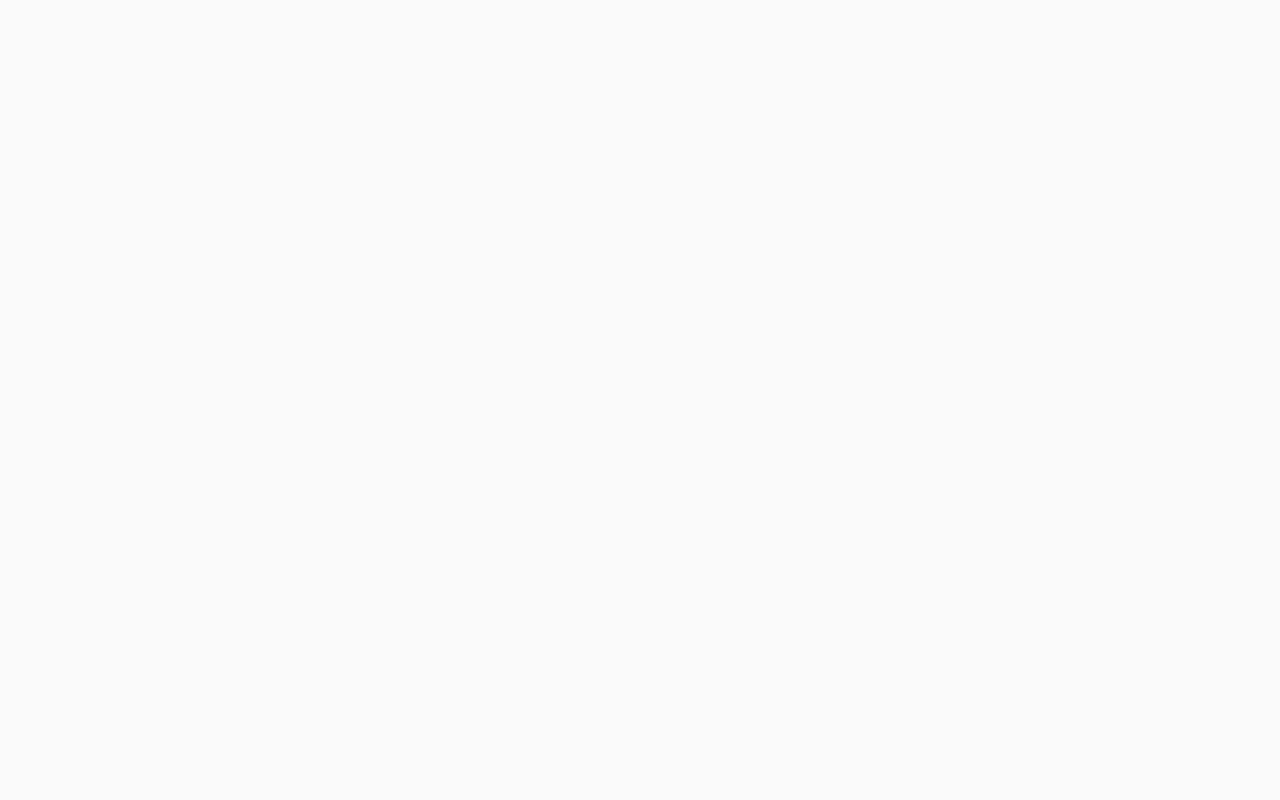
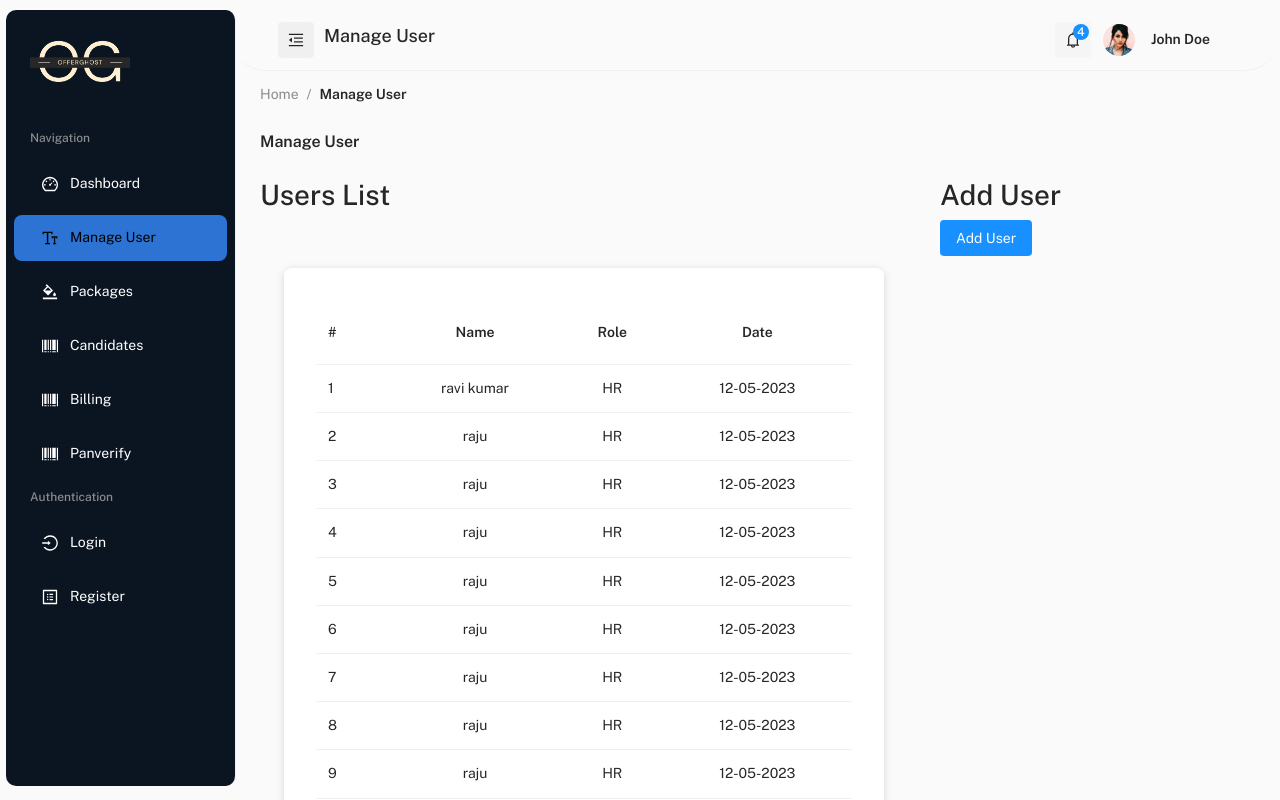
Before and after one commit to vittal99/og-master-new, a React (Create React App) app: page /free/manageuser in a window 1280 px wide. Before the commit this address had no page. Shown: the top 800 px of the page. Built offline with nearby package versions, Linux system fonts and the light colour scheme.

Commit message:
code updated

```diff
--- a/src/layout/MainLayout/Header/HeaderContent/index.js
+++ b/src/layout/MainLayout/Header/HeaderContent/index.js
@@ -20,11 +20,14 @@ const HeaderContent = () => {
 
   const pageTitleMappings = {
      '/dashboard/default': 'Dashboard',
-    '/typography':'Typography',
+    '/manageuser':'Manage User',
     '/candidate':'Candidates',
     '/candidateProfile':'Profile',
     '/addCandidate':'AddCandidates',
-    '/billing':'Billing'
+    '/billing':'Billing',
+    '/panverify':'Pan Verify',
+    '/Verifiedpan':'Pan Verification'
+
 
 
     // Add more mappings as needed
@@ -32,6 +35,7 @@ const HeaderContent = () => {
 
   const getPageTitle = () => {
     const path = location.pathname;
+    console.log("hi",path);
     return pageTitleMappings[path] || 'Dashboard';
   };
 
--- a/src/menu-items/dashboard.js
+++ b/src/menu-items/dashboard.js
@@ -33,10 +33,10 @@ const dashboard = {
       icon: icons.DashboardOutlined,
       breadcrumbs: false
     }, {
-      id: 'util-typography',
+      id: 'manageuser',
       title: 'Manage User',
       type: 'item',
-      url: '/typography',
+      url: '/manageuser',
       icon: icons.FontSizeOutlined
     },
     {
--- a/src/pages/components-overview/Typography.js
+++ b/src/pages/User/manageuser.js
@@ -2,22 +2,23 @@ import { Grid, Stack} from '@mui/material';
 import React, { useState} from 'react';
 
 // project import
-import ComponentSkeleton from './ComponentSkeleton';
+import ComponentSkeleton from '../components-overview/ComponentSkeleton';
 // import MainCard from 'components/MainCard';
 import Table from '@mui/material/Table';
 import TableBody from '@mui/material/TableBody';
 import TableCell from '@mui/material/TableCell';
-import TableContainer from '@mui/material/TableContainer';
+// import TableContainer from '@mui/material/TableContainer';
 import TableHead from '@mui/material/TableHead';
 import TableRow from '@mui/material/TableRow';
-import Paper from '@mui/material/Paper';
+// import Paper from '@mui/material/Paper';
 import Button from '@mui/material/Button';
-import Box from '@mui/material/Box';
+// import Box from '@mui/material/Box';
 import TextField from '@mui/material/TextField';
-import Card from '@mui/material/Card';
-import CardActions from '@mui/material/CardActions';
-import CardContent from '@mui/material/CardContent';
-import CardMedia from '@mui/material/CardMedia';
+// import Card from '@mui/material/Card';
+// import CardActions from '@mui/material/CardActions';
+// import CardContent from '@mui/material/CardContent';
+// import CardMedia from '@mui/material/CardMedia';
+import AuthWrapper from 'pages/authentication/AuthWrapper';
 
 
 
@@ -35,7 +36,7 @@ function createData(
 // ==============================|| COMPONENTS - TYPOGRAPHY ||===========
 
 const rows = [
-  createData(1,'raju','HR','12-05-2023'),
+  createData(1,'ravi kumar','HR','12-05-2023'),
   createData(2,'raju','HR','12-05-2023'),
   createData(3,'raju','HR','12-05-2023'),
   createData(4,'raju','HR','12-05-2023'),
@@ -73,7 +74,7 @@ const rows = [
 ];
 const pageSize = 10;
 
-const ComponentTypography = () => {
+const Manageuser = () => {
   const [currentPage, setCurrentPage] = useState(0);
   const [cPage, setCPage] = useState(1);
 
@@ -103,17 +104,18 @@ const ComponentTypography = () => {
 
   return (
     <ComponentSkeleton>
-      <Grid container spacing={5}>
+      <Grid container spacing={3}>
         <Grid item xs={16} sm={10} md={8}>
           <h3>Users List</h3>
-          <TableContainer component={Paper}>
-            <Table size="medium" aria-label="a dense table">
+          <AuthWrapper width={600} cardWidth={{ xs: 400, lg: 1200 }}>
+          {/* <TableContainer component={Paper}> */}
+            <Table>
               <TableHead>
-                <TableRow>
+              <TableRow >
                   <TableCell>#</TableCell>
-                  <TableCell align="right">Name</TableCell>
-                  <TableCell align="right">Role</TableCell>
-                  <TableCell align="right">Date</TableCell>
+                  <TableCell align="center">Name</TableCell>
+                  <TableCell align="center">Role</TableCell>
+                  <TableCell align="center">Date</TableCell>
                 </TableRow>
               </TableHead>
               <TableBody>
@@ -125,9 +127,9 @@ const ComponentTypography = () => {
                     <TableCell component="th" scope="row">
                       {row.id}
                     </TableCell>
-                    <TableCell align="right">{row.name}</TableCell>
-                    <TableCell align="right">{row.role}</TableCell>
-                    <TableCell align="right">{row.date}</TableCell>
+                    <TableCell align="center">{row.name}</TableCell>
+                    <TableCell align="center">{row.role}</TableCell>
+                    <TableCell align="center">{row.date}</TableCell>
                   </TableRow>
                 ))}
               </TableBody>
@@ -143,7 +145,8 @@ const ComponentTypography = () => {
                 Next
               </Button>
             </Stack>
-          </TableContainer>
+          {/* </TableContainer> */}
+          </AuthWrapper>
         </Grid>
         <Grid item xs={10} sm={6} md={3}>
         <h3>Add User</h3>
@@ -152,22 +155,9 @@ const ComponentTypography = () => {
 
       <Button variant="contained" onClick={addUser}>Add User</Button>
       :
-        <Card sx={{ maxWidth: 345 }}>
-        <CardMedia
-          // sx={{ height: 50}}
-          image="/static/images/cards/contemplative-reptile.jpg"
-          title="green iguana"
-        />
-        <CardContent>
-        <Box
-        component="form"
-        sx={{
-          '& .MuiTextField-root': { m: 1, },
-        }}
-        noValidate
-        autoComplete="off"
-      >
-        <div>
+      <AuthWrapper width={270} cardWidth={{ xs: 400, lg: 1200 }}>
+
+        <Stack gap={2}>
           <TextField
             required
             id="outlined-required"
@@ -186,15 +176,16 @@ const ComponentTypography = () => {
             label="Date of join"
             placeholder="Date of join"
           />
-        </div>
-      </Box>
 
-        </CardContent>
-        <CardActions>
-          <Button size="small">Submit</Button>
+
+         <div>
+         <Button size="small">Submit</Button>
           <Button size="small" onClick={closeuser}>Close</Button>
-        </CardActions>
-      </Card>
+         </div>
+
+          </Stack>
+</AuthWrapper>
+
 
 }
         </Grid>
@@ -203,4 +194,4 @@ const ComponentTypography = () => {
   );
 };
 
-export default ComponentTypography;
+export default Manageuser;
--- a/src/pages/VerfyUser/panverify.js
+++ b/src/pages/VerfyUser/panverify.js
@@ -1,16 +1,31 @@
-import { Grid, Stack } from '@mui/material';
+
 import { Link } from 'react-router-dom';
-import Box from '@mui/material/Box';
+
 import TextField from '@mui/material/TextField';
-import Card from '@mui/material/Card';
-import CardActions from '@mui/material/CardActions';
-import CardContent from '@mui/material/CardContent';
-import CardHeader from '@mui/material/CardHeader';
 import Button from '@mui/material/Button';
+import AuthWrapper from 'pages/authentication/AuthWrapper';
+import { Stack } from '../../../node_modules/@mui/material/index';
+
 
 const Panverify = () => {
   return (
-    <Grid container spacing={3} minHeight="100vh">
+
+    <AuthWrapper width={300} cardWidth={{ xs: 400, lg: 1200 }} justifyContent='center' alignItems='center'>
+      <Stack gap={1}>
+            <TextField required id="outlined-required" label="Email" placeholder="Email" />
+            <TextField required id="outlined-required" label="Pan" placeholder="Pan Card Number" />
+            <div>
+            <Link to="/Verifiedpan" variant="body2" style={{ textDecoration: 'none' }}>
+                <Button size="small">Verify</Button>
+              </Link>
+              <Button size="small">Cancel</Button>
+            </div>
+      </Stack>
+
+
+      </AuthWrapper>
+
+    /* <Grid container spacing={3} minHeight="100vh">
       <Grid item xs={12}>
         <Stack direction="row" justifyContent="center" alignItems="center" spacing={2}>
           <Card sx={{ maxWidth: 345 }}>
@@ -39,7 +54,7 @@ const Panverify = () => {
           </Card>
         </Stack>
       </Grid>
-    </Grid>
+    </Grid> */
   );
 };
 
--- a/src/pages/authentication/AuthCard.js
+++ b/src/pages/authentication/AuthCard.js
@@ -36,7 +36,7 @@ import MainCard from 'components/MainCard';
 
 
 
-const AuthCard = ({ children, cardWidth, ...other }) => {
+const AuthCard = ({ children, cardWidth,width, ...other }) => {
   return (
     <MainCard
       sx={{
@@ -52,7 +52,7 @@ const AuthCard = ({ children, cardWidth, ...other }) => {
       border={false}
       boxShadow
     >
-      <Box sx={{ p: { xs: 2, sm: 3, md: 4, xl: 5 } }}>{children}</Box>
+      <Box sx={{width:width, p: { xs: 2, sm: 3, md: 4, xl: 5 } }}>{children}</Box>
     </MainCard>
   );
 };
@@ -60,6 +60,7 @@ const AuthCard = ({ children, cardWidth, ...other }) => {
 AuthCard.propTypes = {
   children: PropTypes.node,
   cardWidth: PropTypes.object, // Add cardWidth prop type
+  width:PropTypes.object,
 };
 
 export default AuthCard;
--- a/src/pages/authentication/AuthWrapper.js
+++ b/src/pages/authentication/AuthWrapper.js
@@ -9,7 +9,7 @@ import AuthCard from './AuthCard';
 // import AuthFooter from 'components/cards/AuthFooter';
 
 
-const AuthWrapper = ({ children,  cardWidth,justifyContent,alignItems}) => (
+const AuthWrapper = ({ children,  cardWidth,justifyContent,alignItems,width}) => (
   <Box>
 
     {/* <AuthBackground /> */}
@@ -36,7 +36,7 @@ const AuthWrapper = ({ children,  cardWidth,justifyContent,alignItems}) => (
           // sx={{ minHeight: { xs: 'calc(100vh - 134px)', md: 'calc(100vh - 112px)' } }}
         >
           <Grid item >
-            <AuthCard width={cardWidth}>{children}</AuthCard>
+            <AuthCard cardWidth={cardWidth} width={width}>{children}</AuthCard>
           </Grid>
         </Grid>
       </Grid>
--- a/src/routes/MainRoutes.js
+++ b/src/routes/MainRoutes.js
@@ -8,6 +8,9 @@ import CandidateProfile from 'pages/candidate/candidateProfile';
 import AddCandidate from 'pages/candidate/addCandidate';
 import Billing from 'pages/Billing/billing';
 import Verifiedpan from 'pages/VerfyUser/verifiedpan';
+import Manageuser from 'pages/User/manageuser';
+// import AuthLogin from 'pages/authentication/Login';
+
 
 // render - dashboard
 const DashboardDefault = Loadable(lazy(() => import('pages/dashboard')));
@@ -16,7 +19,7 @@ const DashboardDefault = Loadable(lazy(() => import('pages/dashboard')));
 const SamplePage = Loadable(lazy(() => import('pages/extra-pages/SamplePage')));
 
 // render - utilities
-const Typography = Loadable(lazy(() => import('pages/components-overview/Typography')));
+
 const Package = Loadable(lazy(() => import('pages/packages/package')));
 const Color = Loadable(lazy(() => import('pages/components-overview/Color')));
 const Shadow = Loadable(lazy(() => import('pages/components-overview/Shadow')));
@@ -30,10 +33,6 @@ const MainRoutes = {
   path: '/',
   element: <MainLayout />,
   children: [
-    {
-      path: '/',
-      element: <DashboardDefault />
-    },
     {
       path: 'color',
       element: <Color />
@@ -56,8 +55,8 @@ const MainRoutes = {
       element: <Shadow />
     },
     {
-      path: 'typography',
-      element: <Typography />
+      path: 'manageuser',
+      element: <Manageuser />
     },
     {
       path: 'icons/ant',
@@ -83,15 +82,18 @@ const MainRoutes = {
 
     ,{
       path:'package',
+      title: 'Panverify',
       element:<Package />
     }
     ,{
       path:'panverify',
+      title: 'Panverify',
       element:<Panverify />
     }
     ,{
       path:'verifiedpan',
-      element:<Verifiedpan />
+      element:<Verifiedpan />,
+      title: 'Panverify',
     }
   ]
 };
--- a/src/routes/index.js
+++ b/src/routes/index.js
@@ -7,5 +7,5 @@ import MainRoutes from './MainRoutes';
 // ==============================|| ROUTING RENDER ||============================== //
 
 export default function ThemeRoutes() {
-  return useRoutes([MainRoutes, LoginRoutes]);
+  return useRoutes([LoginRoutes,MainRoutes]);
 }
```
